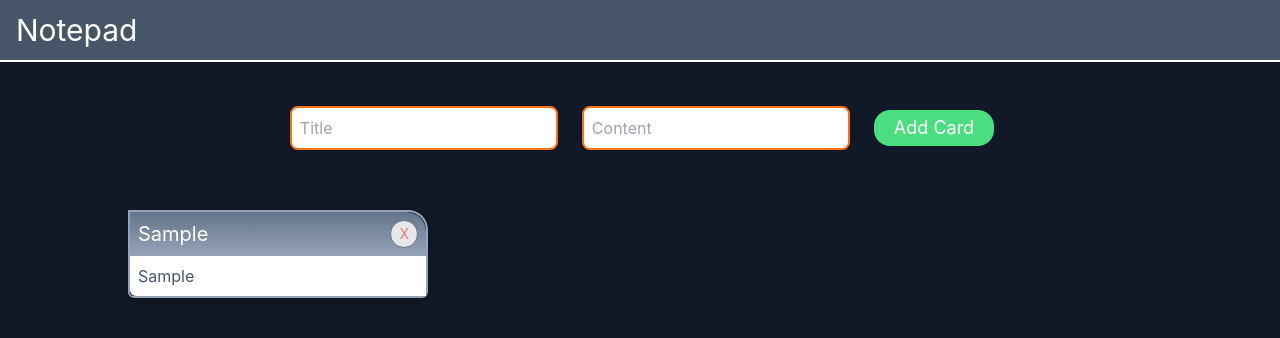
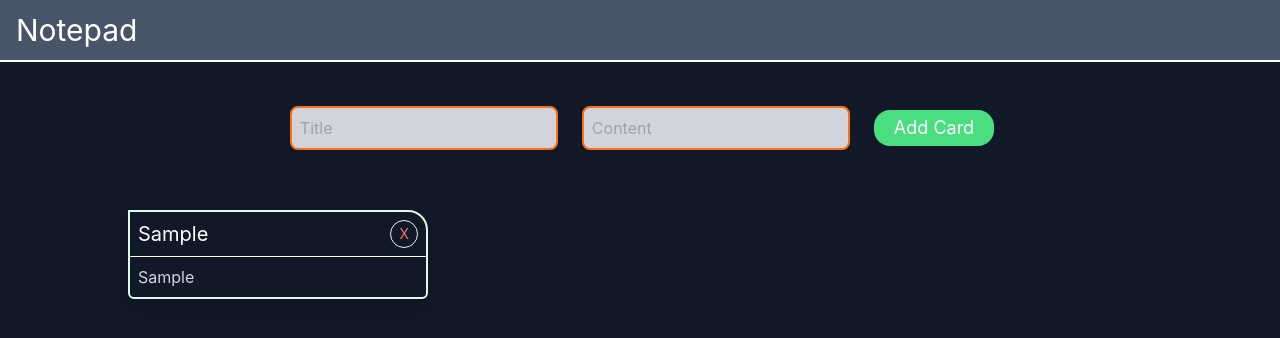
Before and after one commit to aaron-san/Notepad, a React (Create React App) app: page / in a window 1280 px wide. Both pictures are taken after typing "Sample", "Sample" into the empty fields and a click on the button "Add Card". Shown: the top 338 px of the page. Built offline with nearby package versions, Linux system fonts and the light colour scheme.

Commit message:
reformatted

```diff
--- a/src/App.tsx
+++ b/src/App.tsx
@@ -48,17 +48,17 @@ function App() {
       return items?.map((item) => {
         return (
           <li key={item.id}>
-            <div className="max-w-[300px] mx-auto sm:w-80 border-solid border-2 border-slate-400 rounded-br-[6px] rounded-bl-[6px] rounded-tr-[20px] shadow-lg">
-              <div className="flex justify-between p-2 rounded-tr-[20px] text-white text-xl bg-gradient-to-b from-slate-500 to-slate-400">
+            <div className="max-w-[300px] mx-auto sm:w-80 border border-2 border-green-100 rounded-br-[6px] rounded-bl-[6px] rounded-tr-[20px] shadow-lg">
+              <div className="flex justify-between p-2 rounded-tr-[20px] text-white text-xl">
                 {item.title}
                 <button
-                  className="text-red-400 px-2 text-sm bg-gray-200 rounded-full border border-gray-500 hover:bg-white hover:text-red-600"
+                  className="text-red-400 px-2 text-sm border-green-100 rounded-full border border-gray-500 hover:bg-white hover:text-red-600"
                   onClick={() => handleDelete(item.id)}
                 >
                   X
                 </button>
               </div>
-              <div className="bg-white p-2 rounded-br-[6px]] rounded-bl-[6px]">
+              <div className="border-t text-gray-300 border-white p-2 rounded-br-[6px]] rounded-bl-[6px]">
                 {item.content}
               </div>
             </div>
--- a/src/components/AddToList.tsx
+++ b/src/components/AddToList.tsx
@@ -53,9 +53,9 @@ const AddToList: React.FC<IProps> = ({ setItems, items }) => {
   };
 
   return (
-    <div className="m-8 text-center">
+    <div className="m-8 text-center text-black">
       <input
-        className="mx-3 border-2 border-orange-500 rounded-lg shadow-sm p-2"
+        className="mx-3 border-2 bg-gray-300 hover:bg-gray-300 hover:font-gray-100 border-orange-500 rounded-lg shadow-sm p-2"
         type="text"
         placeholder="Title"
         value={input.title}
@@ -63,7 +63,7 @@ const AddToList: React.FC<IProps> = ({ setItems, items }) => {
         name="title"
       />
       <input
-        className="m-3 border-2 border-orange-500 rounded-lg shadow-sm p-2"
+        className="m-3 border-2 text-black bg-gray-300 hover:bg-gray-300 border-orange-500 rounded-lg shadow-sm p-2"
         type="text"
         placeholder="Content"
         value={input.content}
--- a/src/index.css
+++ b/src/index.css
@@ -15,7 +15,7 @@ body {
 
 @layer components {
   body {
-    @apply bg-purple-400;
+    /* @apply bg-purple-400; */
   }
 
 }
```
Also changed, not shown: 11 other files (tests, documents, lock files or other folders).
